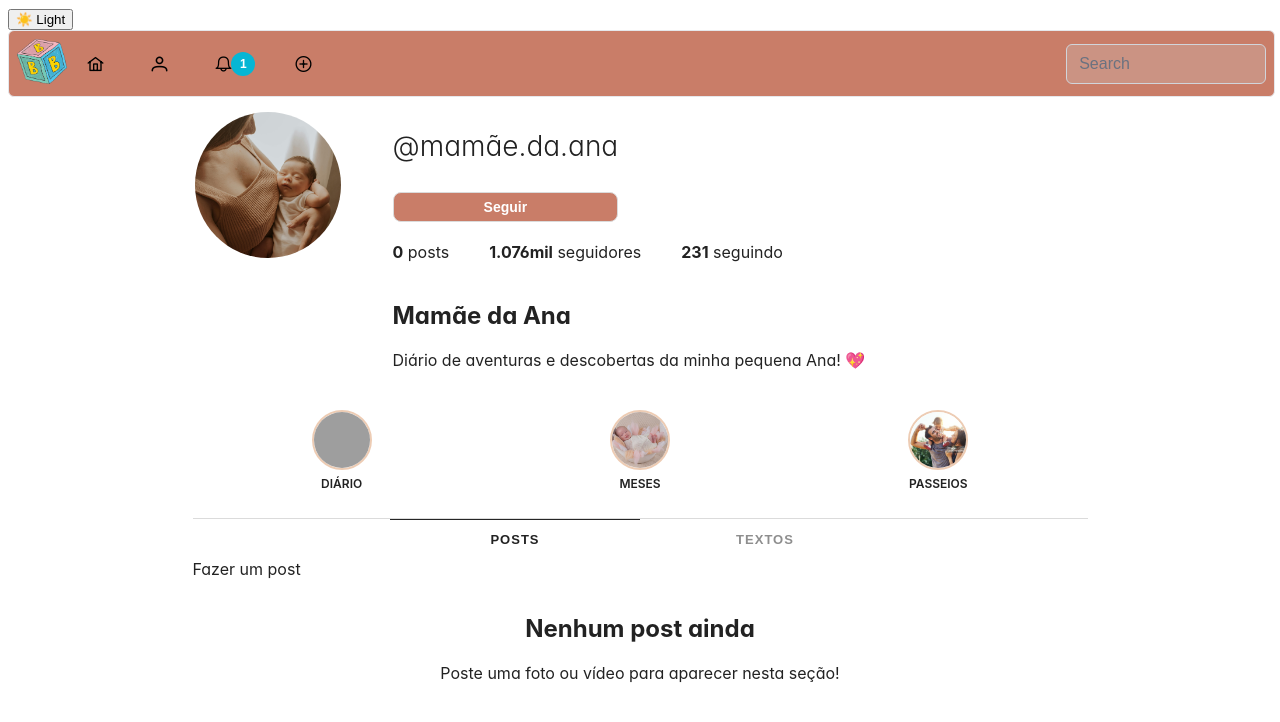
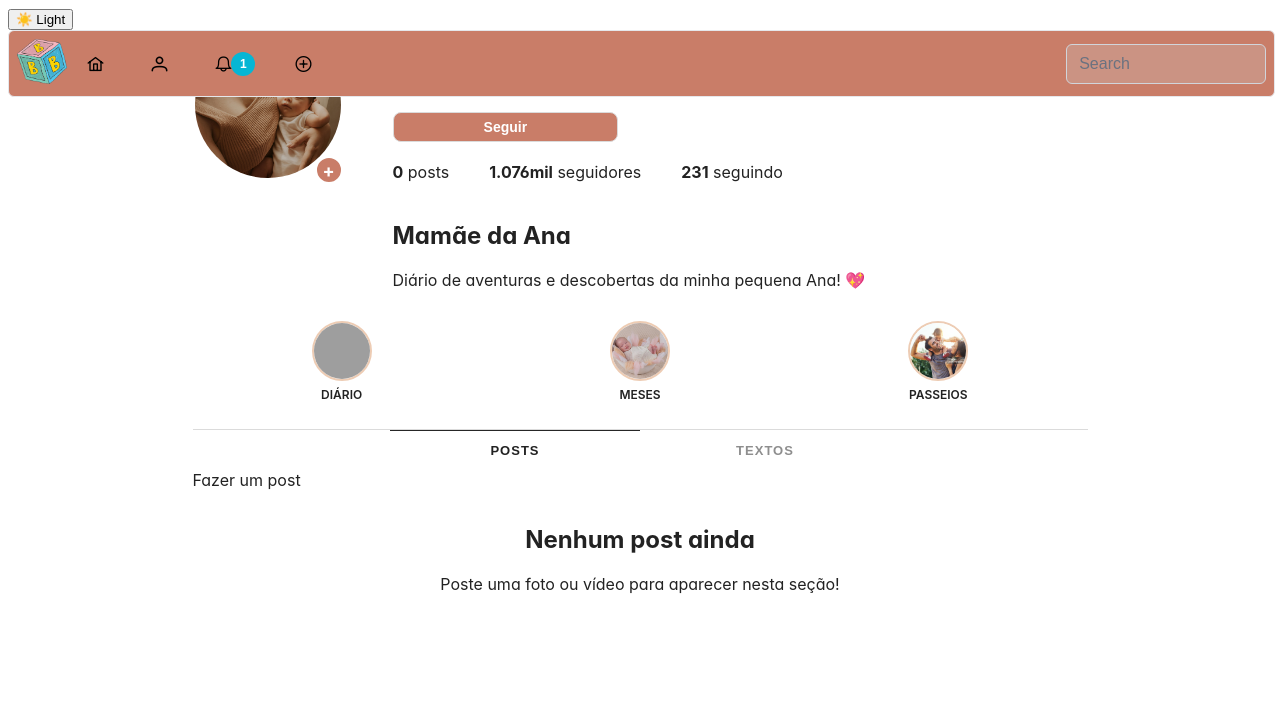
Before and after one commit to Julliia-az/BabyBooks, a React (Vite) app: page /perfil in a window 1280 px wide. Shown: the top 722 px of the page. Built offline with nearby package versions, Linux system fonts and the light colour scheme; grey boxes are pictures that could not be loaded; a web font is replaced by a local one.

Commit message:
Adicionar stories direto do perfil adicionado

```diff
--- a/src/components/Profile.jsx
+++ b/src/components/Profile.jsx
@@ -8,7 +8,6 @@ import "primeicons/primeicons.css";
 import HighlightStories from "./stories";
 import Menu from "./Menu";
 import styled from "styled-components";
-
 
 import bbColo from "../imagens/bbColo.jpg";
 const avatarUrl = bbColo; // Foto do perfil
@@ -37,13 +36,18 @@ const Header = styled.header`
   flex-direction: column;
   align-items: center;
   gap: 20px;
-  margin-bottom: 24px;
+  margin-bottom: 8px; /* reduzido para ficar mais próximo do topo */
 
   @media (min-width: 768px) {
     flex-direction: row;
     align-items: flex-start;
     gap: 50px;
   }
+`;
+
+const AvatarWrapper = styled.div`
+  position: relative;
+  display: inline-block;
 `;
 
 const Avatar = styled.img`
@@ -56,6 +60,29 @@ const Avatar = styled.img`
   @media (min-width: 768px) {
     width: 150px;
     height: 150px;
+  }
+`;
+
+const AddStoryButton = styled.label`
+  position: absolute;
+  bottom: 0;
+  right: 0;
+  background: #c97d68;
+  color: white;
+  border-radius: 50%;
+  width: 28px;
+  height: 28px;
+  display: flex;
+  align-items: center;
+  justify-content: center;
+  font-size: 18px;
+  font-weight: bold;
+  border: 2px solid white;
+  cursor: pointer;
+  transition: 0.2s;
+
+  &:hover {
+    background: #a65e4f;
   }
 `;
 
@@ -271,6 +298,43 @@ const TextPost = styled.div`
   font-size: 14px;
 `;
 
+const CaptionContainer = styled.div`
+  padding: 4px 6px;
+  font-size: 13px;
+  text-align: center;
+  background-color: ${({ theme }) => theme.body};
+  font-family: monospace;
+  max-height: ${({ expanded }) => (expanded ? "none" : "40px")};
+  overflow: hidden;
+  position: relative;
+`;
+
+const ReadMoreButton = styled.span`
+  display: block;
+  margin-top: 4px;
+  color: #c97d68;
+  font-weight: bold;
+  cursor: pointer;
+  font-size: 12px;
+`;
+
+function PostCaption({ text }) {
+  const [expanded, setExpanded] = useState(false);
+  const maxLength = 80;
+
+  if (text.length <= maxLength) {
+    return <CaptionContainer expanded>{text}</CaptionContainer>;
+  }
+
+  return (
+    <CaptionContainer expanded={expanded}>
+      {expanded ? text : text.slice(0, maxLength) + "..."}
+      <ReadMoreButton onClick={() => setExpanded(!expanded)}>
+        {expanded ? "Ler menos" : "Ler mais"}
+      </ReadMoreButton>
+    </CaptionContainer>
+  );
+}
 
 // 🔹 Página
 export default function Profile() {
@@ -281,6 +345,8 @@ export default function Profile() {
   const [newPost, setNewPost] = useState("");
   const [mediaPosts, setMediaPosts] = useState([]);
   const [newFile, setNewFile] = useState(null);
+
+  const [stories, setStories] = useState([]);
 
   const handlePostSubmit = () => {
     if (newPost.trim() !== "") {
@@ -303,15 +369,35 @@ export default function Profile() {
     setCaption("");
   }
 
+  function handleStoryChange(e) {
+    const file = e.target.files[0];
+    if (!file) return;
+    const url = URL.createObjectURL(file);
+    setStories([{ file, url }, ...stories]);
+  }
+
   return (
     <ProfilePage>
       <Menu />
-      <Container style={{ paddingTop: "5rem" }}>
+      <Container style={{ paddingTop: "0" }}>
         <Header>
-          <Avatar src={avatarUrl} alt="avatar" />
+          <AvatarWrapper>
+            <Avatar src={avatarUrl} alt="avatar" />
+
+            <input
+              type="file"
+              id="storyInput"
+              accept="image/*,video/*"
+              onChange={handleStoryChange}
+              style={{ display: "none" }}
+            />
+            <AddStoryButton htmlFor="storyInput">+</AddStoryButton>
+          </AvatarWrapper>
 
           <Info>
-            <div style={{ display: "flex", flexDirection: "column", gap: "10px" }}>
+            <div
+              style={{ display: "flex", flexDirection: "column", gap: "10px" }}
+            >
               <Username>@mamãe.da.ana</Username>
               <FollowButton
                 onClick={() => setFollowing(!following)}
@@ -342,19 +428,21 @@ export default function Profile() {
           </Info>
         </Header>
 
-        <HighlightStories />
+        <HighlightStories stories={stories} />
 
         <Tabs>
           <TabButton onClick={() => setTab("posts")} active={tab === "posts"}>
             POSTS
           </TabButton>
-          <TabButton onClick={() => setTab("textos")} active={tab === "textos"}>
+          <TabButton
+            onClick={() => setTab("textos")}
+            active={tab === "textos"}
+          >
             TEXTOS
           </TabButton>
         </Tabs>
 
         <main>
-          {/* Aba POSTS */}
           {tab === "posts" && (
             <>
               <NewPost>
@@ -404,7 +492,7 @@ export default function Profile() {
                         <video src={post.url} controls />
                       )}
                     </MediaWrapper>
-                    {post.caption && <Caption>{post.caption}</Caption>}
+                    {post.caption && <PostCaption text={post.caption} />}
                   </MediaPost>
                 ))}
               </PostGrid>
@@ -418,7 +506,6 @@ export default function Profile() {
             </>
           )}
 
-          {/* Aba TEXTOS */}
           {tab === "textos" && (
             <>
               <NewPost>
--- a/src/components/stories.jsx
+++ b/src/components/stories.jsx
@@ -2,10 +2,11 @@ import React, { useState } from "react";
 import Stories from "react-insta-stories";
 import "./Stories.css";
 
-export default function HighlightStories() {
+export default function HighlightStories({ stories: newStories }) {
   const [activeStories, setActiveStories] = useState(null);
   const [storyIndex, setStoryIndex] = useState(0);
 
+  // Stories fixos
   const highlights = [
     {
       title: "DIÁRIO",
@@ -31,6 +32,16 @@ export default function HighlightStories() {
       stories: [{ url: "src/imagens/AnaParque.jpg" }],
     },
   ];
+
+  // Adiciona novos stories passados via props
+  const allHighlights = [...highlights];
+  if (newStories && newStories.length > 0) {
+    allHighlights.push({
+      title: "NOVOS",
+      thumb: newStories[0].url,
+      stories: newStories,
+    });
+  }
 
   const closeStories = () => {
     setActiveStories(null);
@@ -60,7 +71,7 @@ export default function HighlightStories() {
 
   return (
     <div className="highlights">
-      {highlights.map((highlight, index) => (
+      {allHighlights.map((highlight, index) => (
         <div
           key={index}
           className="highlight-circle"
@@ -96,7 +107,6 @@ export default function HighlightStories() {
               />
             </div>
 
-            {/* Botões para desktop */}
             <button className="prev-btn" onClick={prevStory}>
               ‹
             </button>
```
